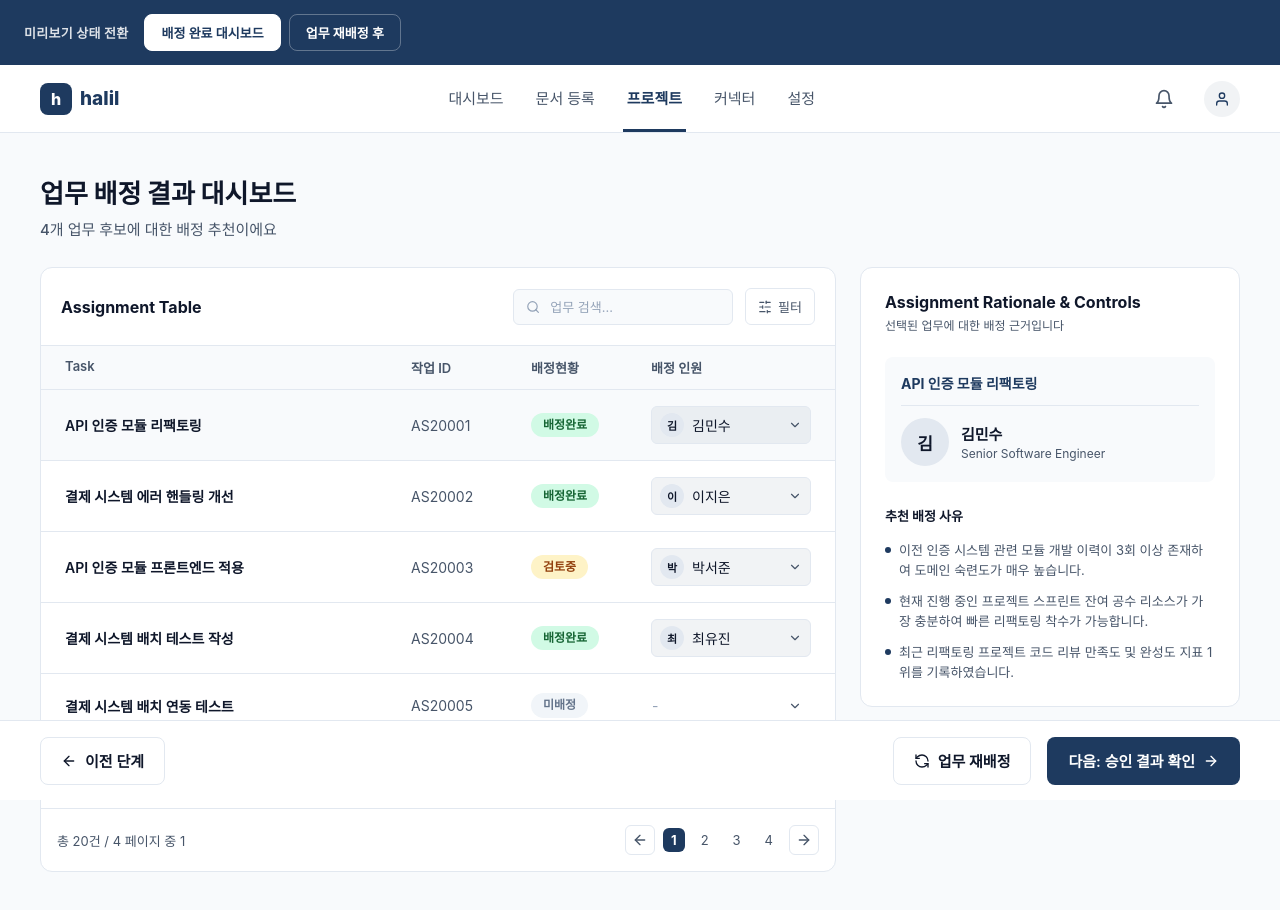
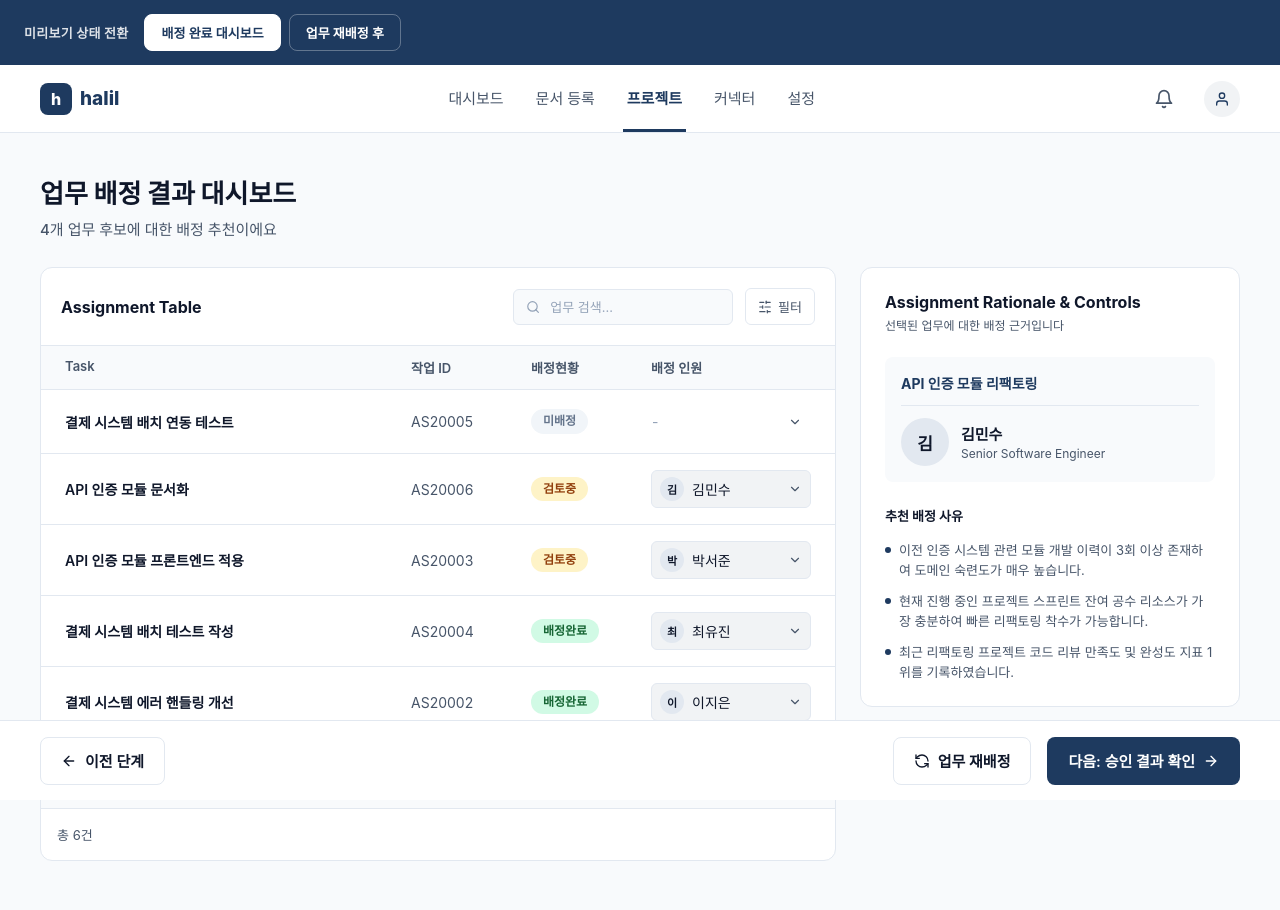
Before and after one commit to SKNETWORKS-FAMILY-AICAMP/SKN29-FINAL-2TEAM, a React (Vite) app in the folder frontend/: page /tasks/result in a window 1280 px wide. Shown: the top 910 px of the page. Built offline with nearby package versions, Linux system fonts and the light colour scheme.

Commit message:
문서 등록/프로젝트 화면 디테일 수정

```diff
--- a/frontend/src/pages/AssignmentResultPage/AssignmentResultPage.module.css
+++ b/frontend/src/pages/AssignmentResultPage/AssignmentResultPage.module.css
@@ -317,56 +317,16 @@
   color: var(--color-heading);
 }
 
-.pagination {
-  display: flex;
-  align-items: center;
-  justify-content: space-between;
+.tableScrollBody {
+  max-height: 520px;
+  overflow-y: auto;
+}
+
+.totalCount {
   padding: var(--space-4);
   border-top: 1px solid var(--color-border);
-}
-
-.pagination p {
   font-size: 13px;
   color: var(--color-body);
-}
-
-.pageNav {
-  display: flex;
-  align-items: center;
-  gap: var(--space-2);
-}
-
-.pageArrow {
-  display: flex;
-  align-items: center;
-  justify-content: center;
-  padding: 6px;
-  background: var(--color-surface);
-  border: 1px solid var(--color-border);
-  border-radius: var(--radius-sm);
-  color: var(--color-body);
-  cursor: pointer;
-}
-
-.pageArrow:hover {
-  background: var(--color-bg);
-}
-
-.pageBtn {
-  padding: 4px var(--space-2);
-  border-radius: var(--radius-sm);
-  font-size: 13px;
-  color: var(--color-body);
-  background: var(--color-surface);
-  border: none;
-  font-family: var(--font-sans);
-  cursor: pointer;
-}
-
-.pageBtnActive {
-  background: var(--color-primary);
-  color: #fff;
-  font-weight: 700;
 }
 
 /* ---------- right column: rationale panel ---------- */
--- a/frontend/src/pages/AssignmentResultPage/AssignmentResultPage.tsx
+++ b/frontend/src/pages/AssignmentResultPage/AssignmentResultPage.tsx
@@ -1,4 +1,4 @@
-import { useEffect, useRef, useState } from 'react';
+import { useEffect, useMemo, useRef, useState } from 'react';
 import { Badge, Button, Icon, TopNav } from '../../components';
 import type { BadgeTone } from '../../components';
 import { MAIN_NAV_TABS } from '../../routes';
@@ -122,6 +122,22 @@ const REASSIGNED_ROWS: TaskRow[] = [
   },
 ];
 
+const STATUS_ORDER: Record<string, number> = {
+  미배정: 0,
+  검토중: 1,
+  배정완료: 2,
+  변경됨: 3,
+};
+
+function sortRows(rows: TaskRow[]): TaskRow[] {
+  return [...rows].sort((a, b) => {
+    const orderA = STATUS_ORDER[a.statusLabel] ?? Number.MAX_SAFE_INTEGER;
+    const orderB = STATUS_ORDER[b.statusLabel] ?? Number.MAX_SAFE_INTEGER;
+    if (orderA !== orderB) return orderA - orderB;
+    return a.title.localeCompare(b.title, 'ko');
+  });
+}
+
 function ReassignIcon() {
   return (
     <svg
@@ -171,8 +187,8 @@ export default function AssignmentResultPage() {
   const [mode, setMode] = useState<Mode>('dashboard');
   const [rows, setRows] = useState<TaskRow[]>(DASHBOARD_ROWS);
   const [openRowId, setOpenRowId] = useState<string | null>(null);
-  const [currentPage, setCurrentPage] = useState(1);
   const tableRef = useRef<HTMLDivElement | null>(null);
+  const sortedRows = useMemo(() => sortRows(rows), [rows]);
 
   useEffect(() => {
     if (!openRowId) return;
@@ -252,7 +268,8 @@ export default function AssignmentResultPage() {
                 <div className={styles.colAssignee}>배정 인원</div>
               </div>
 
-              {rows.map((row) => (
+              <div className={styles.tableScrollBody}>
+                {sortedRows.map((row) => (
                   <div className={[styles.trow, row.highlight ? styles.trowHighlight : ''].join(' ')} key={row.id}>
                     <div className={styles.colTask}>{row.title}</div>
                     <div className={styles.colId}>{row.taskId}</div>
@@ -263,7 +280,9 @@ export default function AssignmentResultPage() {
                       <div className={styles.assigneePillWrap}>
                         <button
                           type="button"
-                        className={[styles.assigneePill, row.assigneeName ? '' : styles.assigneePillEmpty].join(' ')}
+                          className={[styles.assigneePill, row.assigneeName ? '' : styles.assigneePillEmpty].join(
+                            ' ',
+                          )}
                           onClick={(event) => {
                             event.stopPropagation();
                             setOpenRowId((prev) => (prev === row.id ? null : row.id));
@@ -303,38 +322,9 @@ export default function AssignmentResultPage() {
                   </div>
                 ))}
               </div>
+            </div>
 
-            <div className={styles.pagination}>
-              <p>총 20건 / 4 페이지 중 {currentPage}</p>
-              <div className={styles.pageNav}>
-                <button
-                  className={styles.pageArrow}
-                  type="button"
-                  aria-label="이전 페이지"
-                  onClick={() => setCurrentPage((page) => Math.max(1, page - 1))}
-                >
-                  <Icon name="arrow-left" size={16} />
-                </button>
-                {[1, 2, 3, 4].map((page) => (
-                  <button
-                    key={page}
-                    type="button"
-                    className={[styles.pageBtn, currentPage === page ? styles.pageBtnActive : ''].join(' ')}
-                    onClick={() => setCurrentPage(page)}
-                  >
-                    {page}
-                  </button>
-                ))}
-                <button
-                  className={styles.pageArrow}
-                  type="button"
-                  aria-label="다음 페이지"
-                  onClick={() => setCurrentPage((page) => Math.min(4, page + 1))}
-                >
-                  <Icon name="arrow-right" size={16} />
-                </button>
-              </div>
-            </div>
+            <p className={styles.totalCount}>총 {sortedRows.length}건</p>
           </div>
 
           <div className={styles.rightColumn}>
--- a/frontend/src/pages/NewFilesPage/FileRegistrationTable.tsx
+++ b/frontend/src/pages/NewFilesPage/FileRegistrationTable.tsx
@@ -29,6 +29,7 @@ interface FileRegistrationTableProps {
   onToggleAll: () => void;
   mode: 'submit' | 'readonly';
   onSubmit?: () => void;
+  showSupport?: boolean;
 }
 
 export function FileRegistrationTable({
@@ -38,6 +39,7 @@ export function FileRegistrationTable({
   onToggleAll,
   mode,
   onSubmit,
+  showSupport = true,
 }: FileRegistrationTableProps) {
   const supportedRows = rows.filter((row) => row.supported);
   const checkedCount = supportedRows.filter((row) => selected.has(row.id)).length;
@@ -55,7 +57,7 @@ export function FileRegistrationTable({
         <span className={[styles.colFolder, styles.thActive].join(' ')}>소속 폴더</span>
         <span className={[styles.colDate, styles.thActive].join(' ')}>감지일</span>
         <span className={[styles.colRole, styles.thActive].join(' ')}>역할</span>
-        <span className={[styles.colSupport, styles.thActive].join(' ')}>지원 여부</span>
+        {showSupport && <span className={[styles.colSupport, styles.thActive].join(' ')}>지원 여부</span>}
       </div>
 
       <div>
@@ -94,9 +96,11 @@ export function FileRegistrationTable({
               <div className={styles.rowRole}>
                 <Badge tone="neutral">{row.role}</Badge>
               </div>
-              <div className={styles.rowSupport}>
-                <Badge tone={row.supported ? 'success' : 'neutral'}>{row.supported ? '지원됨' : '미지원'}</Badge>
-              </div>
+              {showSupport && (
+                <div className={styles.rowSupport}>
+                  <Badge tone={row.supported ? 'success' : 'neutral'}>{row.supported ? '지원됨' : '미지원'}</Badge>
+                </div>
+              )}
             </div>
           );
         })}
--- a/frontend/src/pages/NewFilesPage/NewFilesPage.module.css
+++ b/frontend/src/pages/NewFilesPage/NewFilesPage.module.css
@@ -241,6 +241,12 @@
   white-space: nowrap;
 }
 
+.nextStepRow {
+  display: flex;
+  justify-content: flex-end;
+  width: 100%;
+}
+
 .footnote {
   padding: var(--space-6) 40px var(--space-2);
   font-size: 12px;
--- a/frontend/src/pages/NewFilesPage/NewFilesPage.tsx
+++ b/frontend/src/pages/NewFilesPage/NewFilesPage.tsx
@@ -1,6 +1,6 @@
-import { useMemo, useState } from 'react';
-import { useNavigate } from 'react-router-dom';
-import { Badge, Icon, TopNav, useToast } from '../../components';
+import { useEffect, useMemo, useState } from 'react';
+import { useNavigate, useSearchParams } from 'react-router-dom';
+import { Badge, Button, Icon, TopNav, useToast } from '../../components';
 import { MAIN_NAV_TABS } from '../../routes';
 import { FileRegistrationTable, FILE_ROWS, DEFAULT_SELECTED_IDS } from './FileRegistrationTable';
 import styles from './NewFilesPage.module.css';
@@ -22,16 +22,33 @@ const HISTORY: HistoryItem[] = [
 const TOGGLE_OPTIONS: Array<{ target: DemoState; label: string }> = [
   { target: 'empty', label: '빈 상태 (new-files-empty)' },
   { target: 'reviewA', label: '검토 상태 · 신규 파일 (new-files-review A)' },
-  { target: 'reviewB', label: '검토 상태 · 업무 분배 미리보기 (new-files-review B)' },
 ];
 
 export default function NewFilesPage() {
-  const [demoState, setDemoState] = useState<DemoState>('empty');
+  const [searchParams] = useSearchParams();
+  const [demoState, setDemoState] = useState<DemoState>(
+    searchParams.get('preview') === 'distribution' ? 'reviewB' : 'empty',
+  );
   const [selected, setSelected] = useState<Set<string>>(new Set(DEFAULT_SELECTED_IDS));
   const { showToast } = useToast();
   const navigate = useNavigate();
 
+  useEffect(() => {
+    setDemoState(searchParams.get('preview') === 'distribution' ? 'reviewB' : 'empty');
+  }, [searchParams]);
+
+  function handleGoToWorkspace() {
+    showToast('팀원 선택 화면으로 이동합니다.', 'info');
+    setTimeout(() => {
+      navigate('/workspace');
+    }, 700);
+  }
+
   const supportedIds = useMemo(() => FILE_ROWS.filter((row) => row.supported).map((row) => row.id), []);
+  const registeredRows = useMemo(
+    () => FILE_ROWS.filter((row) => DEFAULT_SELECTED_IDS.includes(row.id)),
+    [],
+  );
 
   function toggleRow(id: string) {
     setSelected((prev) => {
@@ -61,6 +78,7 @@ export default function NewFilesPage() {
 
   return (
     <div className={styles.page}>
+      {demoState !== 'reviewB' && (
         <div className={styles.demoToggleBar}>
           <span className={styles.demoLabel}>미리보기 상태 전환</span>
           {TOGGLE_OPTIONS.map((option) => (
@@ -76,8 +94,13 @@ export default function NewFilesPage() {
             </button>
           ))}
         </div>
+      )}
 
-      <TopNav tabs={MAIN_NAV_TABS} activeTo="/files/new" userLabel="관리자" />
+      <TopNav
+        tabs={MAIN_NAV_TABS}
+        activeTo={demoState === 'reviewB' ? '/projects' : '/files/new'}
+        userLabel="관리자"
+      />
 
       <div className={styles.contentContainer}>
         {demoState === 'empty' && (
@@ -137,6 +160,7 @@ export default function NewFilesPage() {
               onToggleAll={toggleAll}
               mode="submit"
               onSubmit={handleSubmit}
+              showSupport={false}
             />
 
             <HistoryBlock />
@@ -151,12 +175,23 @@ export default function NewFilesPage() {
             </div>
 
             <FileRegistrationTable
-              rows={FILE_ROWS}
+              rows={registeredRows}
               selected={selected}
               onToggleRow={toggleRow}
               onToggleAll={toggleAll}
               mode="readonly"
+              showSupport={false}
             />
+
+            <div className={styles.nextStepRow}>
+              <Button
+                variant="primary"
+                iconRight={<Icon name="arrow-right" size={14} color="currentColor" />}
+                onClick={handleGoToWorkspace}
+              >
+                다음: 팀원 선택
+              </Button>
+            </div>
           </>
         )}
       </div>
--- a/frontend/src/pages/ProjectListPage/ProjectRow.tsx
+++ b/frontend/src/pages/ProjectListPage/ProjectRow.tsx
@@ -5,8 +5,8 @@ import styles from './ProjectRow.module.css';
 export interface ProjectRowProps {
   title: string;
   desc?: string;
-  statusLabel: string;
-  statusTone: BadgeTone;
+  statusLabel?: string;
+  statusTone?: BadgeTone;
   date: string;
   progressText: string;
   done?: boolean;
@@ -35,9 +35,11 @@ export function ProjectRow({
         <span className={styles.name}>{title}</span>
         {desc && <span className={styles.desc}>{desc}</span>}
       </div>
-      <div className={styles.colStatus}>
-        <Badge tone={statusTone}>{statusLabel}</Badge>
-      </div>
+      {statusLabel && statusTone && (
+        <div className={styles.colStatus}>
+          <Badge tone={statusTone}>{statusLabel}</Badge>
+        </div>
+      )}
       <div className={styles.colDate}>{date}</div>
       <div className={[styles.colProgress, done ? styles.doneText : ''].filter(Boolean).join(' ')}>
         {progressText}
--- a/frontend/src/pages/WorkspacePage/MemberRow.module.css
+++ b/frontend/src/pages/WorkspacePage/MemberRow.module.css
@@ -92,3 +92,20 @@
   justify-content: center;
   flex-shrink: 0;
 }
+
+.statusText {
+  font-size: 13px;
+  font-weight: 600;
+}
+
+.statusAvailable {
+  color: var(--color-success);
+}
+
+.statusBusy {
+  color: var(--color-warning);
+}
+
+.statusOverloaded {
+  color: var(--color-danger);
+}
--- a/frontend/src/pages/WorkspacePage/MemberRow.tsx
+++ b/frontend/src/pages/WorkspacePage/MemberRow.tsx
@@ -1,6 +1,5 @@
 import type { MouseEvent } from 'react';
-import { Badge, Checkbox } from '../../components';
-import type { BadgeTone } from '../../components';
+import { Checkbox } from '../../components';
 import styles from './MemberRow.module.css';
 
 export type MemberStatus = 'available' | 'busy' | 'overloaded';
@@ -21,10 +20,10 @@ const STATUS_LABEL: Record<MemberStatus, string> = {
   overloaded: '과부하',
 };
 
-const STATUS_TONE: Record<MemberStatus, BadgeTone> = {
-  available: 'success',
-  busy: 'warning',
-  overloaded: 'danger',
+const STATUS_CLASS: Record<MemberStatus, string> = {
+  available: styles.statusAvailable,
+  busy: styles.statusBusy,
+  overloaded: styles.statusOverloaded,
 };
 
 interface MemberRowProps {
@@ -47,11 +46,6 @@ export function MemberRow({ member, checked, onToggle }: MemberRowProps) {
       <div className={styles.checkboxCell} onClick={handleCheckboxWrapperClick}>
         <Checkbox checked={checked} onChange={() => onToggle(member.id)} />
       </div>
-      <div className={styles.avatarCell}>
-        <div className={styles.avatar} style={{ background: member.avatarColor }}>
-          {member.avatarInitial}
-        </div>
-      </div>
       <div className={styles.name}>
         <span className={styles.nameText}>{member.name}</span>
       </div>
@@ -64,7 +58,9 @@ export function MemberRow({ member, checked, onToggle }: MemberRowProps) {
         </span>
       </div>
       <div className={styles.status}>
-        <Badge tone={STATUS_TONE[member.status]}>{STATUS_LABEL[member.status]}</Badge>
+        <span className={[styles.statusText, STATUS_CLASS[member.status]].join(' ')}>
+          {STATUS_LABEL[member.status]}
+        </span>
       </div>
     </button>
   );
--- a/frontend/src/pages/WorkspacePage/WorkspacePage.tsx
+++ b/frontend/src/pages/WorkspacePage/WorkspacePage.tsx
@@ -8,13 +8,13 @@ import rowStyles from './MemberRow.module.css';
 import styles from './WorkspacePage.module.css';
 
 const MEMBERS: WorkspaceMember[] = [
-  { id: '김민수', name: '김민수', role: '팀장', team: null, status: 'available', avatarColor: '#3b82f6', avatarInitial: '김' },
+  { id: '김민수', name: '김민수', role: '팀장', team: '프론트엔드팀', status: 'available', avatarColor: '#3b82f6', avatarInitial: '김' },
   { id: '박서준', name: '박서준', role: '백엔드팀장', team: '백엔드팀', status: 'busy', avatarColor: '#0ea5e9', avatarInitial: '박' },
   { id: '이동현', name: '이동현', role: '사원', team: '백엔드팀', status: 'overloaded', avatarColor: '#8b5cf6', avatarInitial: '이' },
   { id: '최영호', name: '최영호', role: '사원', team: '백엔드팀', status: 'available', avatarColor: '#f59e0b', avatarInitial: '최' },
-  { id: '김지은', name: '김지은', role: '팀장', team: null, status: 'available', avatarColor: '#ec4899', avatarInitial: '김' },
-  { id: '한유진', name: '한유진', role: '사원', team: null, status: 'busy', avatarColor: '#14b8a6', avatarInitial: '한' },
-  { id: '오세영', name: '오세영', role: '사원', team: null, status: 'available', avatarColor: '#6366f1', avatarInitial: '오' },
+  { id: '김지은', name: '김지은', role: '팀장', team: '기획팀', status: 'available', avatarColor: '#ec4899', avatarInitial: '김' },
+  { id: '한유진', name: '한유진', role: '사원', team: '프론트엔드팀', status: 'busy', avatarColor: '#14b8a6', avatarInitial: '한' },
+  { id: '오세영', name: '오세영', role: '사원', team: 'QA팀', status: 'available', avatarColor: '#6366f1', avatarInitial: '오' },
   { id: '정현우', name: '정현우', role: '인프라팀장', team: '인프라팀', status: 'busy', avatarColor: '#0891b2', avatarInitial: '정' },
   { id: '송민기', name: '송민기', role: '사원', team: '인프라팀', status: 'overloaded', avatarColor: '#84603a', avatarInitial: '송' },
 ];
@@ -88,7 +88,6 @@ export default function WorkspacePage() {
                     <Icon name="check" size={10} color="#fff" />
                   </div>
                 </div>
-                <div className={rowStyles.avatarCell} />
                 <div className={rowStyles.name}>
                   <span className={styles.thLabel}>이름</span>
                 </div>
```
Also changed, not shown: frontend/src/pages/ProjectListPage/ProjectListPage.tsx (+14 -59 lines). Lines whose indentation alone changed are shown as unchanged.
